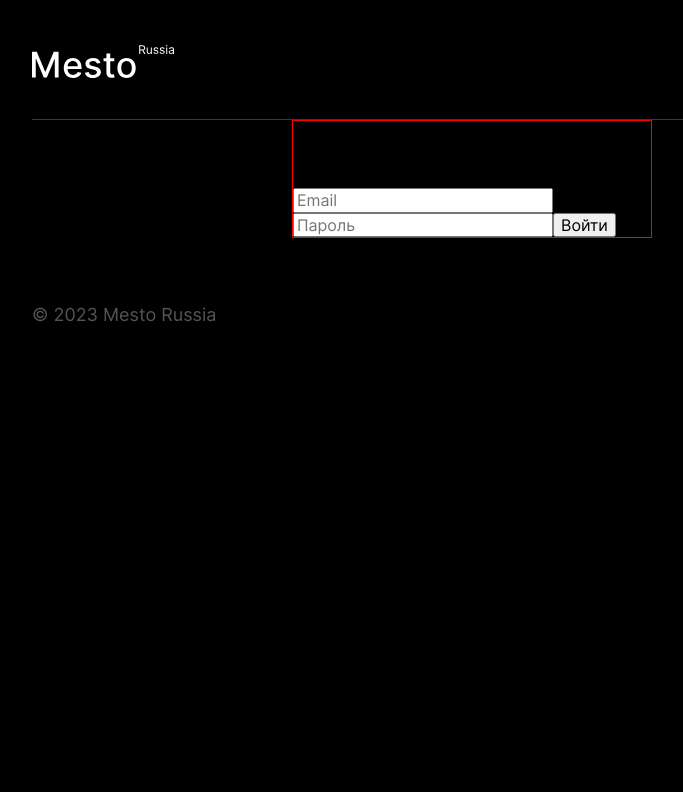
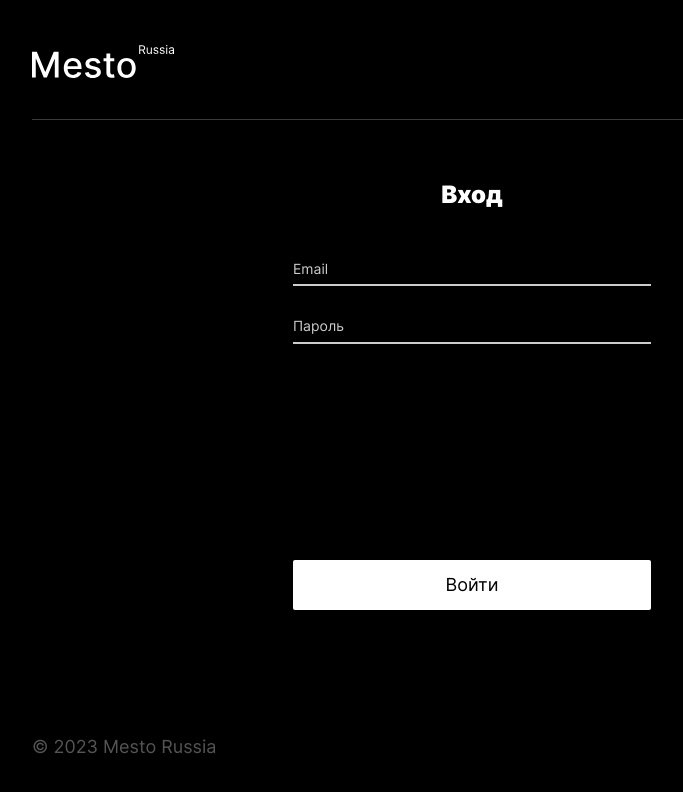
Before and after one commit to aumetros/react-mesto-auth, a React (Create React App) app: page /sign-in in a window 1280 px wide. Shown: the top 792 px of the page, without its empty margins (168-851 px from the left). Built offline with nearby package versions, Linux system fonts and the light colour scheme; no server answers.

Commit message:
Выполнена стилизация компонента Login

```diff
--- /dev/null
+++ b/src/blocks/login/__button-submit/login__button-submit.css
@@ -0,0 +1,13 @@
+.login__button-submit {
+  margin-top: 216px;
+  min-width: 358px;
+  min-height: 50px;
+  border: 0;
+  border-radius: 2px;
+  color: #000000;
+  background-color: #FFFFFF;
+  padding: 14px 84px;
+  font-size: 18px;
+  font-weight: 400;
+  line-height: 22px;
+}
--- /dev/null
+++ b/src/blocks/login/__form/login__form.css
@@ -0,0 +1,4 @@
+.login__form {
+  display: flex;
+  flex-direction: column;
+}
--- /dev/null
+++ b/src/blocks/login/__input/login__input.css
@@ -0,0 +1,19 @@
+.login__input {
+  background-color: #000000;
+  padding: 0 0 7px;
+  border-width: 0 0 2px;
+  color: #FFFFFF;
+  border-color: #CCCCCC;
+  margin-bottom: 30px;
+}
+
+.login__input::placeholder {
+  color: #CCCCCC;
+  font-size: 14px;
+  font-weight: 400;
+  line-height: 17px;
+}
+
+.login__input:last-of-type {
+  margin-bottom: 0;
+}
--- /dev/null
+++ b/src/blocks/login/__title/login__title.css
@@ -0,0 +1,8 @@
+.login__title {
+  font-size: 24px;
+  font-weight: 900;
+  line-height: 29px;
+  color: #FFFFFF;
+  text-align: center;
+  margin: 0 0 50px;
+}
--- a/src/blocks/login/login.css
+++ b/src/blocks/login/login.css
@@ -1,6 +1,5 @@
 .login {
   max-width: 358px;
-  border: 1px red solid;
+  padding: 60px 0;
   margin: 0 auto;
-
 }
--- a/src/components/Login.js
+++ b/src/components/Login.js
@@ -3,15 +3,14 @@ function Login() {
     <section className="login">
       <form className="login__form" name="loginForm">
         <h2 className="login__title">Вход</h2>
-
         <input
           type="email"
           id="loginEmail"
           className="login__input"
           name="loginEmail"
           placeholder="Email"
-          value={""}
-          onChange={""}
+          // value={""}
+          // onChange={""}
         />
         <input
           type="password"
@@ -19,11 +18,10 @@ function Login() {
           className="login__input"
           name="loginPassword"
           placeholder="Пароль"
-          value={""}
-          onChange={""}
+          // value={""}
+          // onChange={""}
         />
-
-        <button className="login__submit-button" type="submit">
+        <button className="login__button-submit" type="submit">
           Войти
         </button>
       </form>
--- a/src/index.css
+++ b/src/index.css
@@ -54,3 +54,7 @@
 @import url(./blocks/popup-image/__subtitle/popup-image__subtitle.css);
 
 @import url(./blocks/login/login.css);
+@import url(./blocks/login/__form/login__form.css);
+@import url(./blocks/login/__title/login__title.css);
+@import url(./blocks/login/__input/login__input.css);
+@import url(./blocks/login/__button-submit/login__button-submit.css);
```
Also changed, not shown: src/components/Login.css (deleted), src/components/Register.js (added).
